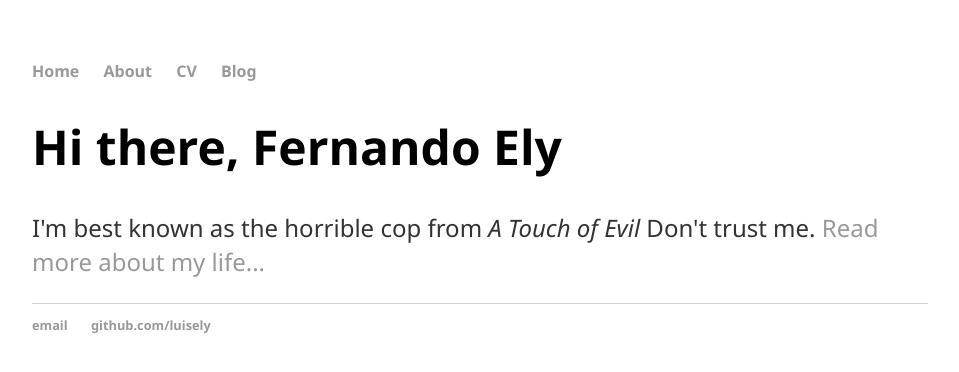
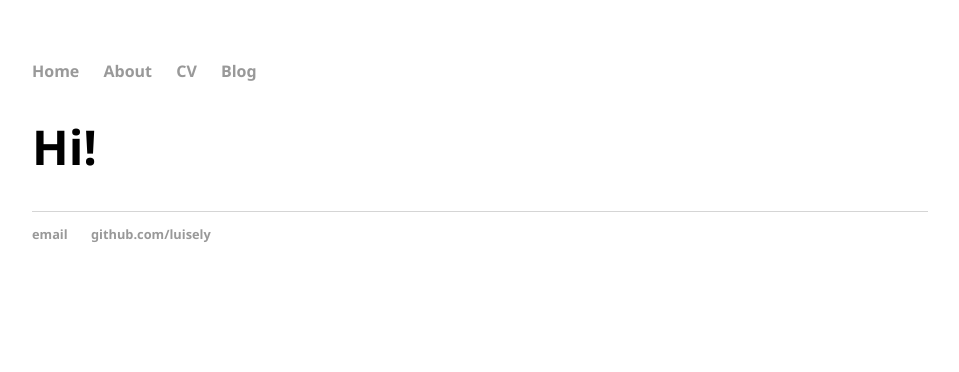
Before and after one commit to luisely/luisely.github.io, a Jekyll site: the page built from index.html, in a window 1280 px wide. Shown: the top 372 px of the page, without its empty margins (160-1119 px from the left). Built offline with Jekyll 4.4.1, drawn with Linux system fonts in a browser that asks for light colours.

Commit message:
Update index.html

```diff
--- a/index.html
+++ b/index.html
@@ -3,6 +3,5 @@ layout: default
 title: Fernando Ely
 ---
 <div class="blurb">
-	<h1>Hi there, Fernando Ely</h1>
-	<p>I'm best known as the horrible cop from <em>A Touch of Evil</em> Don't trust me. <a href="/about">Read more about my life...</a></p>
+	<h1>Hi!</h1>
 </div><!-- /.blurb -->
```
